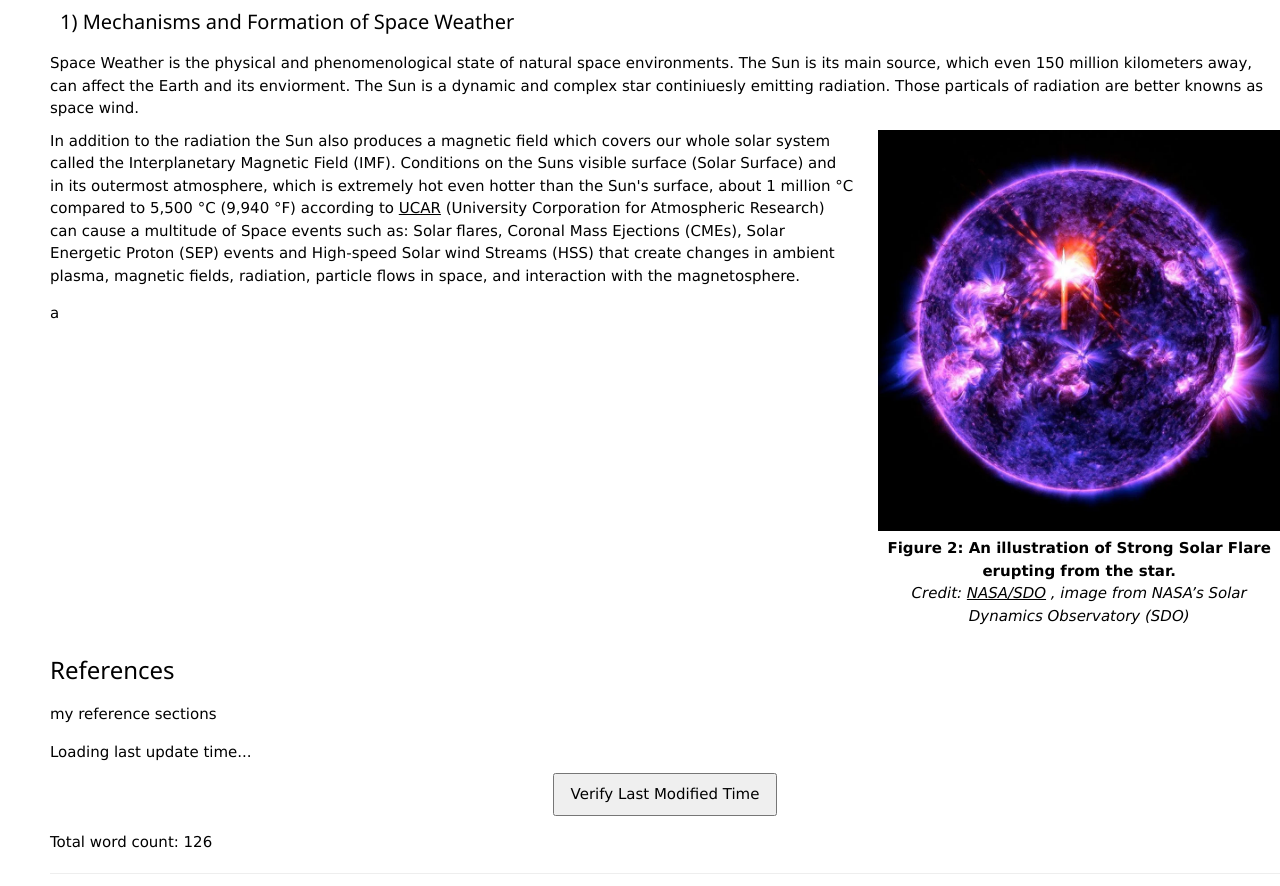
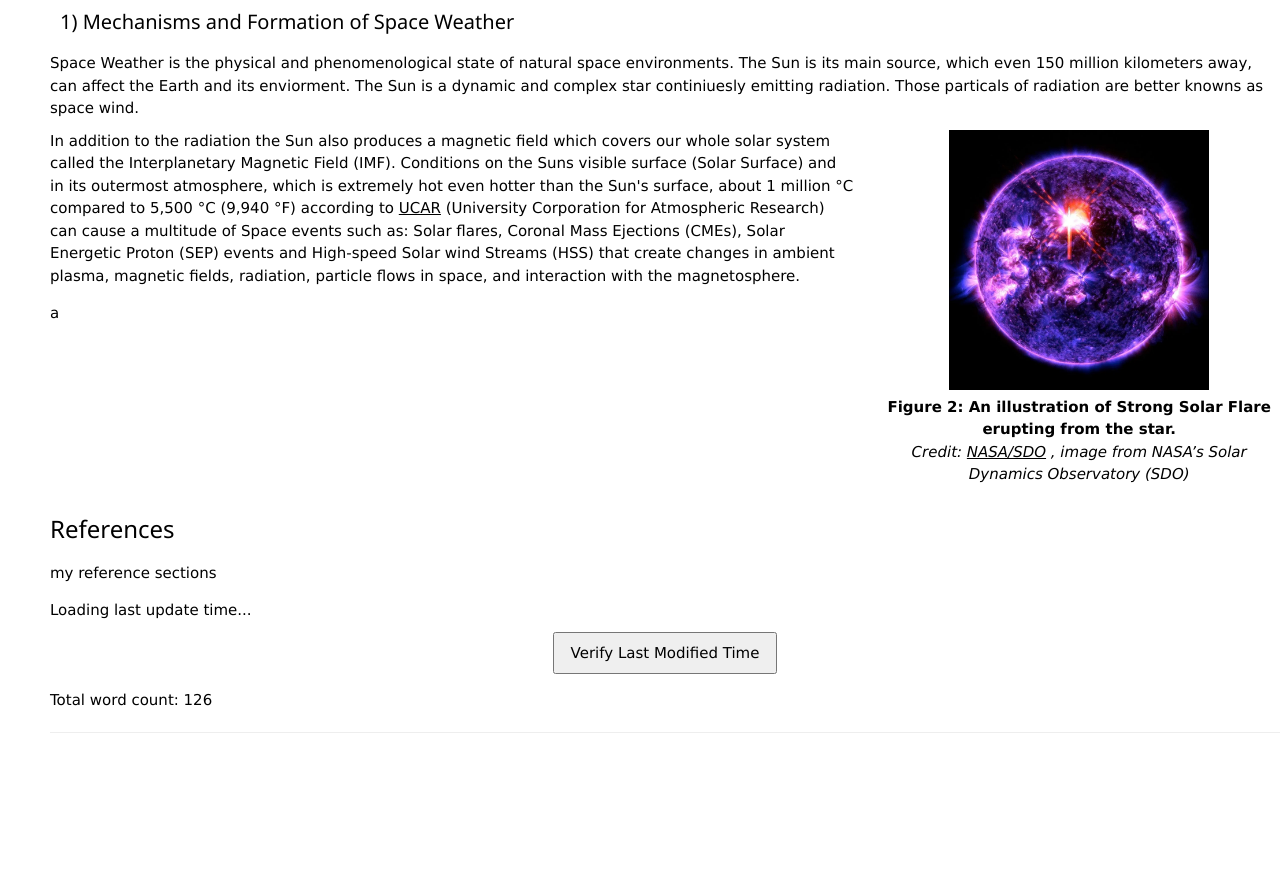
Before and after one commit to FEPSFY6990722/FY6990722, a plain HTML site: page index.html in a window 1280 px wide. Shown: the part 1746-2632 px from the top of the page. After the commit the page ends 2499 px from the top, so only its background shows below. Drawn offline with nearby package versions, Linux system fonts and the light colour scheme.

Commit message:
Refactor HTML comments and image styles
Updated comments and adjusted styles for better layout.

```diff
--- a/index.html
+++ b/index.html
@@ -112,10 +112,10 @@ Space weather, despite its name, is not traditional atmospheric weather; rather,
         The Sun is a dynamic and complex star continiuesly emitting radiation. Those particals of radiation are better knowns as space wind.
 </p>
 
-<!-- Side-by-Side Container: Second Paragraph + Picture -->
+<!-- //// Side-by-Side Container: Second Paragraph + Picture //// -->
 <div style="display: flex; align-items: flex-start; gap: 25px; flex-wrap: wrap;">
 
-  <!-- Left Column: Second Paragraph & Future Text -->
+  <!-- //// Left Column: Second Paragraph & Future Text //// -->
   <div style="flex: 2; min-width: 300px;">
     <p id="Analysis_InText" style="margin-top: 0;">
       In addition to the radiation the Sun also produces a magnetic field which covers our whole solar system called the Interplanetary Magnetic Field (IMF).
@@ -130,9 +130,9 @@ Space weather, despite its name, is not traditional atmospheric weather; rather,
     </p>
   </div>
 
-  <!-- Right Column: Picture + Matching Caption -->
-  <div style="flex: 1; min-width: 250px; text-align: center;">
-    <img src="sdo-02-04-26-1216ut-x4-131-171-v3.webp" alt="An illustration of the Sun interacting with Earth's magnetosphere" style="max-width: 100%; height: auto;">
+ <!-- //// Right Column: Picture //// -->
+  <div style="flex: 1; min-width: 220px; text-align: center;">
+    <img src="sdo-02-04-26-1216ut-x4-131-171-v3.webp" alt="An illustration of the Sun interacting with Earth's magnetosphere" style="width: 100%; max-width: 260px; height: auto;">
     <p style="margin-top: 6px;">
       <strong>Figure 2: An illustration of Strong Solar Flare erupting from the star.</strong><br>
       <em>Credit: <a href="https://www.nasa.gov/image-article/strong-solar-flare/">NASA/SDO</a> , image from NASA’s Solar Dynamics Observatory (SDO)</em>
```
